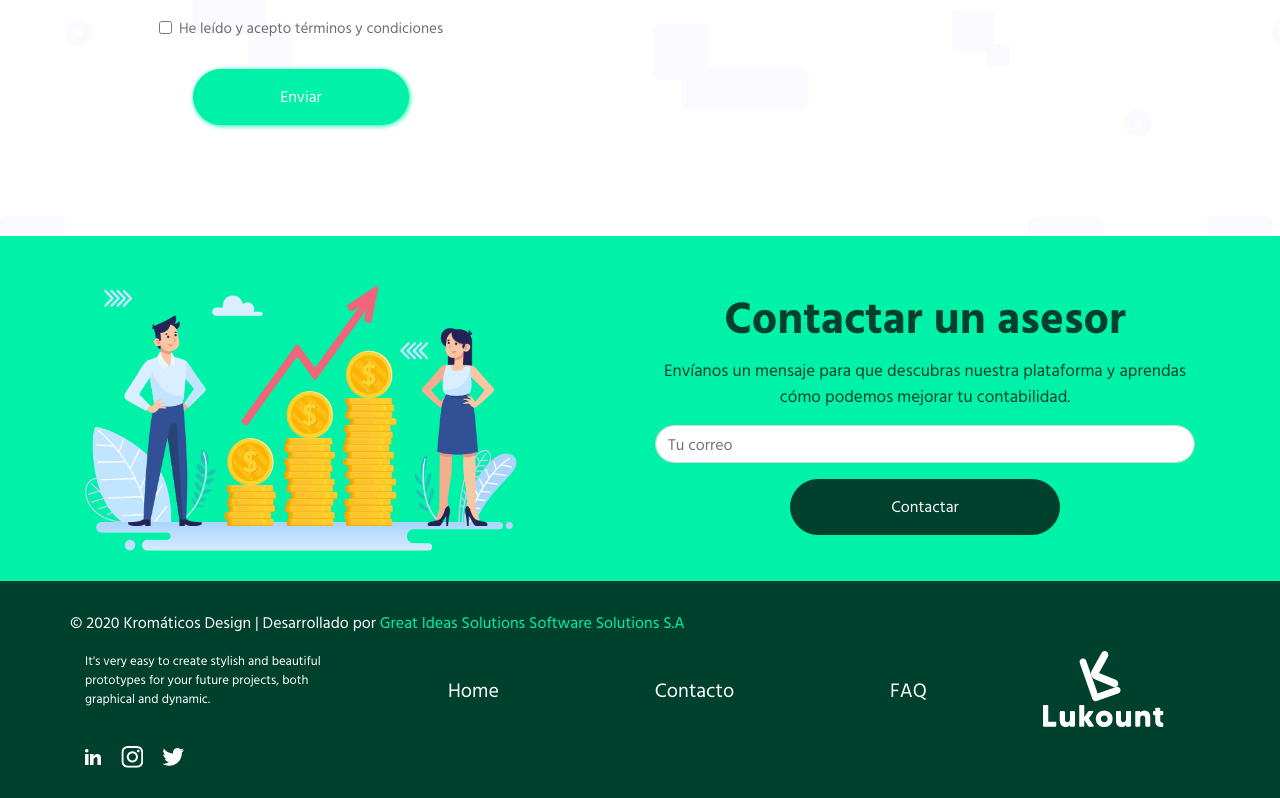
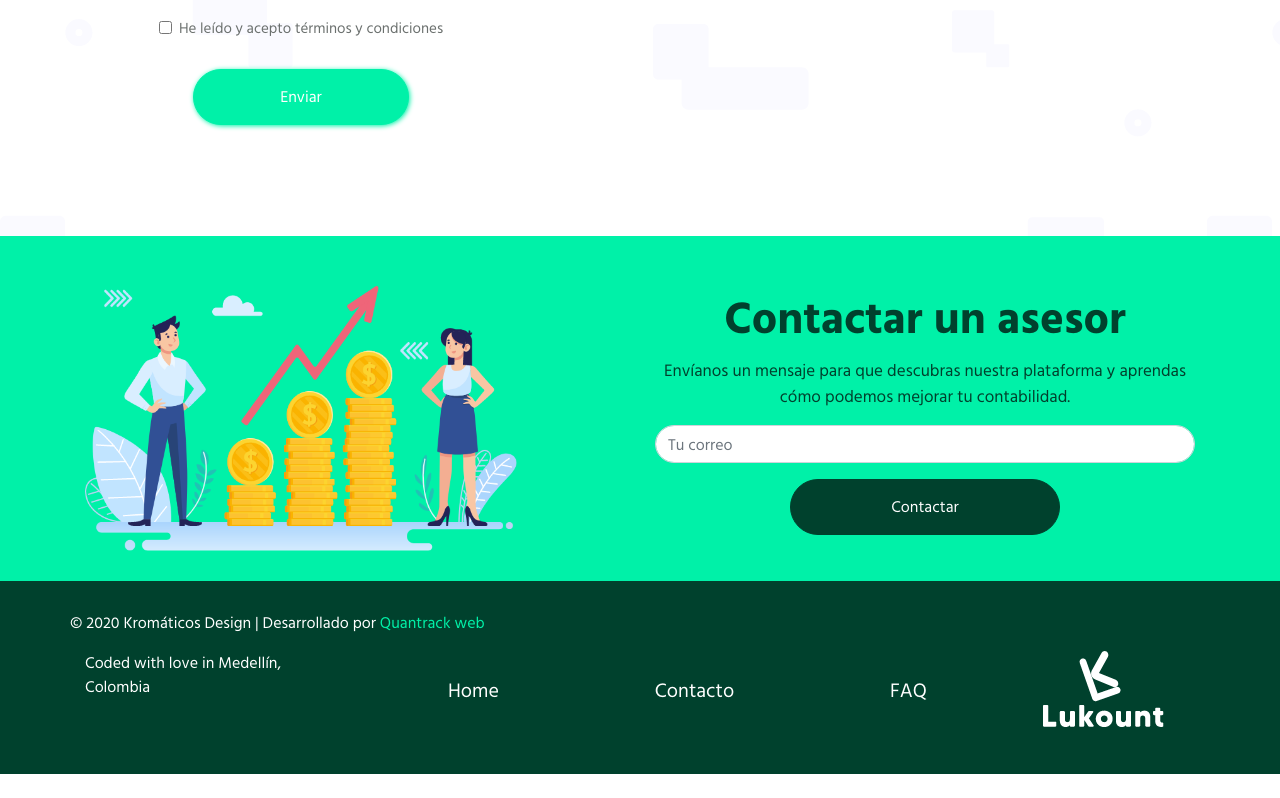
Before and after one commit to sesp13/Lukount, an Angular app: page / in a window 1280 px wide. Shown: the part 2663-3461 px from the top of the page. After the commit the page ends 3437 px from the top, so only its background shows below. Built offline with nearby package versions, Linux system fonts and the light colour scheme.

Commit message:
feat: correcciones en el footer

```diff
--- a/src/app/components/footer/footer.component.css
+++ b/src/app/components/footer/footer.component.css
@@ -111,3 +111,11 @@
 #footer  .final-text-md p{
   text-align: center;
 }
+
+/*
+ Quitar esta clase cuando hayan links de redes sociales
+y el pb en la fila del footer para webs grandes
+*/
+.social-d-none{
+  display: none !important;
+}
--- a/src/app/components/footer/footer.component.html
+++ b/src/app/components/footer/footer.component.html
@@ -4,11 +4,12 @@
             <div class="d-none d-md-block row">
                 <p>
                     &copy; 2020 Kromáticos Design | Desarrollado por
-                    <a href="http://gisolutions.com.co/" target="_blank"> Great Ideas Solutions Software Solutions S.A
+                    <a href="quantrackweb.com" target="_blank">
+                        Quantrack web
                     </a>
                 </p>
             </div>
-            <div class="row mt-3">
+            <div class="row mt-3 pb-3">
                 <div class="col-12 d-flex justify-content-center d-md-none pb-4">
                     <a [routerLink]="['/home']" style="cursor: pointer;">
                         <img src="../../../assets/lukount/FOOTER/logo_blanco.png" alt="Logo" class="pl-2">
@@ -16,14 +17,13 @@
                 </div>
 
                 <div class="col-md-3">
-                    <small class="d-none d-md-block">
-                        It's very easy to create stylish and beautiful prototypes
-                        for your future projects, both graphical and dynamic.
-                    </small>
+                    <p class="d-none d-md-block">
+                        Coded with love in Medellín, Colombia
+                    </p>
                 </div>
 
                 <div class="col-12 d-md-none md-images">
-                    <div class="d-flex">
+                    <div class="d-flex social social-d-none">
                         <!-- <img src="../../../assets/lukount/FOOTER/facebook_icon.png" alt="Icono de facebook"> -->
                         <img src="../../../assets/img/linkedin.png" alt="Icono de linkedIn">
                         <img src="../../../assets/lukount/FOOTER/Instagram_icon.png" alt="Icono de Instagram">
@@ -62,7 +62,7 @@
                 </div>
             </div>
 
-            <div class="d-none d-md-block row mt-3 images">
+            <div class="d-none d-md-block row mt-3 images social-d-none">
                 <!-- <img src="../../../assets/lukount/FOOTER/facebook_icon.png" alt="Icono de facebook"> -->
                 <img src="../../../assets/img/linkedin.png" alt="Icono de linkedIn">
                 <img src="../../../assets/lukount/FOOTER/Instagram_icon.png" alt="Icono de Instagram">
@@ -75,7 +75,8 @@
                 </p>
                 <p class="col-12">
                     Desarrollado por
-                    <a href="http://gisolutions.com.co/" target="_blank"> Great Ideas Solutions Software Solutions S.A
+                    <a href="quantrackweb.com" target="_blank">
+                        Quantrack web
                     </a>
                 </p>
             </div>
```
